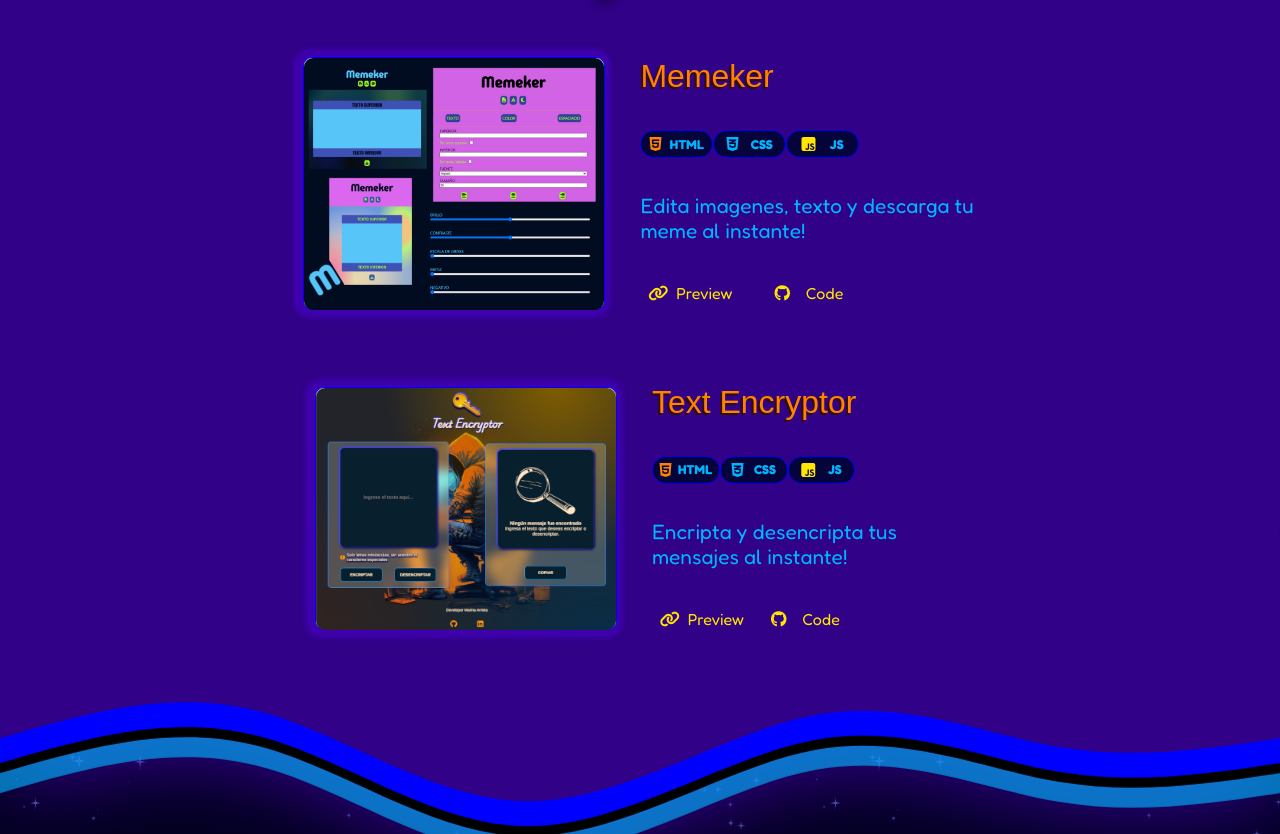
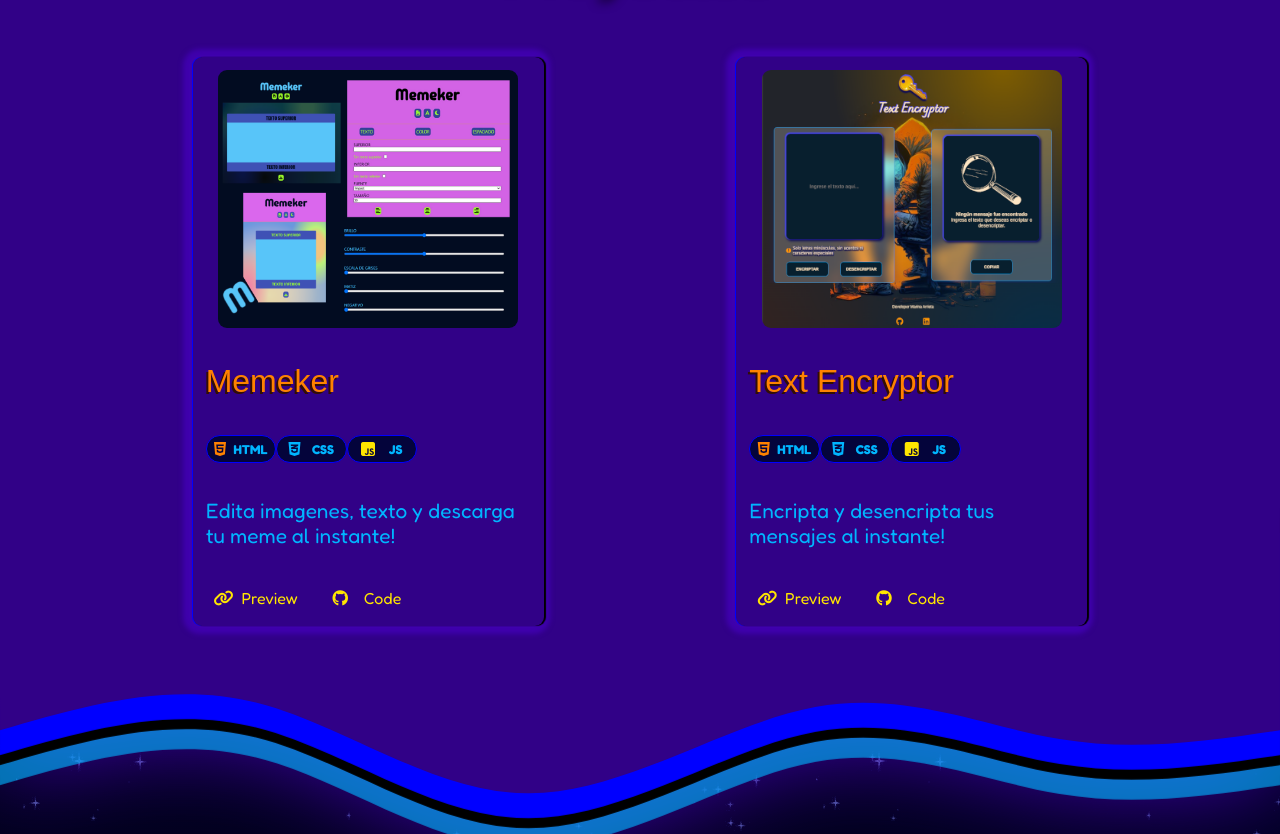
Before and after one commit to MarinaArrieta/MarinaArrieta, a plain HTML site: page index.html in a window 1280 px wide. Shown: the part 2279-3113 px from the top of the page. Drawn offline with nearby package versions, Linux system fonts and the light colour scheme; a web font is replaced by a local one.

Commit message:
Cambios de card en tablet

```diff
--- a/css/mobile.css
+++ b/css/mobile.css
@@ -262,6 +262,10 @@ p{
     rotate: 9deg;
 }
 
+.jobs article{
+    padding: 13px;
+}
+
 .star3{
     display: flex;
     justify-content: center;
@@ -382,10 +386,17 @@ a{
 
 .img__proyect{
     width: 80%;
-    background: aliceblue;
+    /* background: aliceblue;
     border-radius: 9px;
     box-shadow: -2px 0px 5px 8px var(--violet);
-    border: 1px solid var(--blue);
+    border: 1px solid var(--blue); */
+}
+
+.img__proyect img{
+    /* max-width: 100%;
+    border-radius: 9px;
+    box-shadow: -2px 0px 5px 8px var(--violet);
+    border: 1px solid var(--blue); */
 }
 
 img{
--- a/css/tablet.css
+++ b/css/tablet.css
@@ -26,11 +26,20 @@ main{
 }
 
 .articles{
-    align-items: center;
+    flex-direction: row;
+    align-items: flex-start;
+    justify-content: space-evenly;
+    gap: unset;
+    width: 100%;
 }
 
 .jobs article {
-    flex-direction: row;
+    /* flex-direction: row; */
+    /* width: 40%; */
+    width: 325px;
+    border-radius: 9px;
+    box-shadow: 2px 0px 1px var(--black), -1px 0px 0px var(--blue),-2px 0px 5px 8px var(--violet);
+    /* border: 1px solid var(--blue); */
 }
 
 .perro img {
@@ -51,7 +60,7 @@ p{
 }
 
 .container__article {
-    width: 40%;
+    /* width: 40%; */
     align-items: flex-start;
     gap: 35px;
 }
@@ -70,7 +79,12 @@ ul li i {
 }
 
 .img__proyect {
-    width: 36%;
+    width: 100%;
+    height: 258px;
+}
+
+.img__proyect img{
+    height: 100%;
 }
 
 .technologies{
--- a/index.html
+++ b/index.html
@@ -49,26 +49,26 @@
                 <svg width="100%" height="100%" id="svg" viewBox="0 0 1440 390" xmlns="http://www.w3.org/2000/svg" class="transition duration-300 ease-in-out delay-150"><path d="M 0,400 L 0,150 C 81.0909090909091,184.84210526315792 162.1818181818182,219.6842105263158 272,206 C 381.8181818181818,192.3157894736842 520.3636363636363,130.10526315789474 626,105 C 731.6363636363637,79.89473684210527 804.3636363636364,91.89473684210526 876,118 C 947.6363636363636,144.10526315789474 1018.1818181818182,184.31578947368422 1112,192 C 1205.8181818181818,199.68421052631578 1322.909090909091,174.8421052631579 1440,150 L 1440,400 L 0,400 Z" stroke="none" stroke-width="0" fill="#310187" fill-opacity="1" class="transition-all duration-300 ease-in-out delay-150 path-0"></path></svg>
             </div>
             <article class="container__hp">
-                <div class="star1" data-aos="fade-up" data-aos-duration="3000">
+                <div class="star1">
                     <svg xmlns="http://www.w3.org/2000/svg" width="200" height="200" fill="none" viewBox="0 0 200 200" version="1.1" xmlns:xlink="http://www.w3.org/1999/xlink" xmlns:svgjs="http://svgjs.dev/svgjs">
                         <path fill="rgba(255, 130, 0, 1)" d="M100 0c3.395 53.76 46.24 96.605 100 100-53.76 3.395-96.605 46.24-100 100-3.395-53.76-46.24-96.605-100-100C53.76 96.605 96.605 53.76 100 0Z">
                         </path>
                     </svg>
                 </div>
-                <h2 data-aos="fade-up" data-aos-duration="3000">Sobre <br> mi</h2>
-                <div class="star2" data-aos="fade-up" data-aos-duration="3000">
+                <h2>Sobre <br> mi</h2>
+                <div class="star2">
                     <svg xmlns="http://www.w3.org/2000/svg" width="200" height="200" fill="none" viewBox="0 0 200 200" version="1.1" xmlns:xlink="http://www.w3.org/1999/xlink" xmlns:svgjs="http://svgjs.dev/svgjs">
                         <path fill="rgba(255, 130, 0, 1)" d="M100 0c3.395 53.76 46.24 96.605 100 100-53.76 3.395-96.605 46.24-100 100-3.395-53.76-46.24-96.605-100-100C53.76 96.605 96.605 53.76 100 0Z">
                         </path>
                     </svg>
                 </div>
-                <p data-aos="fade-up" data-aos-duration="3000">Lorem ipsum dolor sit amet consectetur adipisicing elit. Illo laborum asperiores eaque tempore voluptatem nemo aperiam id odio, sint veritatis similique quam fugiat harum et, natus veniam rem fugit accusantium.</p>
+                <p>Lorem ipsum dolor sit amet consectetur adipisicing elit. Illo laborum asperiores eaque tempore voluptatem nemo aperiam id odio, sint veritatis similique quam fugiat harum et, natus veniam rem fugit accusantium.</p>
             </article>
             <div class="wave2">
                 <svg width="100%" height="100%" id="svg" viewBox="0 0 1440 390" xmlns="http://www.w3.org/2000/svg" class="transition duration-300 ease-in-out delay-150"><path d="M 0,400 L 0,150 C 81.45454545454544,137.89473684210526 162.90909090909088,125.78947368421055 248,140 C 333.0909090909091,154.21052631578945 421.818181818182,194.73684210526315 523,176 C 624.181818181818,157.26315789473685 737.8181818181816,79.26315789473684 845,79 C 952.1818181818184,78.73684210526316 1052.909090909091,156.21052631578948 1151,181 C 1249.090909090909,205.78947368421052 1344.5454545454545,177.89473684210526 1440,150 L 1440,400 L 0,400 Z" stroke="none" stroke-width="0" fill="#310187" fill-opacity="1" class="transition-all duration-300 ease-in-out delay-150 path-0" transform="rotate(-180 720 200)"></path></svg>
             </div>
         </section>
-        <section class="jobs" data-aos="fade-up" data-aos-duration="3000">
+        <section class="jobs">
             <figure class="perro">
                 <img src="./image/dog.png" alt="Perro">
             </figure>
@@ -76,27 +76,27 @@
                 <svg width="100%" height="100%" id="svg" viewBox="0 0 1440 390" xmlns="http://www.w3.org/2000/svg" class="transition duration-300 ease-in-out delay-150"><path d="M 0,400 L 0,150 C 81.0909090909091,184.84210526315792 162.1818181818182,219.6842105263158 272,206 C 381.8181818181818,192.3157894736842 520.3636363636363,130.10526315789474 626,105 C 731.6363636363637,79.89473684210527 804.3636363636364,91.89473684210526 876,118 C 947.6363636363636,144.10526315789474 1018.1818181818182,184.31578947368422 1112,192 C 1205.8181818181818,199.68421052631578 1322.909090909091,174.8421052631579 1440,150 L 1440,400 L 0,400 Z" stroke="none" stroke-width="0" fill="#310187" fill-opacity="1" class="transition-all duration-300 ease-in-out delay-150 path-0"></path></svg>
             </div>
             <div class="container__title">
-                <div class="star3" data-aos="fade-up" data-aos-duration="3000">
+                <div class="star3">
                     <svg xmlns="http://www.w3.org/2000/svg" width="200" height="200" fill="none" viewBox="0 0 200 200" version="1.1" xmlns:xlink="http://www.w3.org/1999/xlink" xmlns:svgjs="http://svgjs.dev/svgjs">
                         <path fill="rgba(255, 130, 0, 1)" d="M100 0c3.395 53.76 46.24 96.605 100 100-53.76 3.395-96.605 46.24-100 100-3.395-53.76-46.24-96.605-100-100C53.76 96.605 96.605 53.76 100 0Z">
                         </path>
                     </svg>
                 </div>
-                <h2 data-aos="fade-up" data-aos-duration="3000">Mis <br> Proyectos</h2>
-                <div class="star4" data-aos="fade-up" data-aos-duration="3000">
+                <h2>Mis <br> Proyectos</h2>
+                <div class="star4">
                     <svg xmlns="http://www.w3.org/2000/svg" width="200" height="200" fill="none" viewBox="0 0 200 200" version="1.1" xmlns:xlink="http://www.w3.org/1999/xlink" xmlns:svgjs="http://svgjs.dev/svgjs">
                         <path fill="rgba(255, 130, 0, 1)" d="M100 0c3.395 53.76 46.24 96.605 100 100-53.76 3.395-96.605 46.24-100 100-3.395-53.76-46.24-96.605-100-100C53.76 96.605 96.605 53.76 100 0Z">
                         </path>
                     </svg>
                 </div>
                 <section class="articles">
-                    <article data-aos="fade-up" data-aos-duration="3000">
-                        <figure class="img__proyect" data-aos="fade-up" data-aos-duration="3000">
+                    <article>
+                        <figure class="img__proyect">
                             <img src="/image/memeker.png" alt="Memeker">
                         </figure>
                         <div class="container__article">
-                            <h3 data-aos="fade-up" data-aos-duration="3000">Memeker</h3>
-                            <ul class="technologies" data-aos="fade-up" data-aos-duration="3000">
+                            <h3>Memeker</h3>
+                            <ul class="technologies">
                                     <li>
                                         <i class="fa-brands fa-html5 html"></i>
                                         <p>HTML</p>
@@ -110,8 +110,8 @@
                                         <p>JS</p>
                                     </li>
                             </ul>
-                            <p class="description" data-aos="fade-up" data-aos-duration="3000">Edita imagenes, texto y descarga tu meme al instante!</p>
-                            <ul class="deploy" data-aos="fade-up" data-aos-duration="3000">
+                            <p class="description">Edita imagenes, texto y descarga tu meme al instante!</p>
+                            <ul class="deploy">
                                 <li>
                                     <i class="fa-solid fa-link preview"></i>
                                     <a href="https://memeker.vercel.app/">Preview</a>
@@ -123,13 +123,13 @@
                             </ul>
                         </div>
                     </article>
-                    <article data-aos="fade-up" data-aos-duration="3000">
-                        <figure class="img__proyect" data-aos="fade-up" data-aos-duration="3000">
+                    <article>
+                        <figure class="img__proyect">
                             <img src="/image/encriptador.png" alt="Memeker">
                         </figure>
                         <div class="container__article">
-                            <h3 data-aos="fade-up" data-aos-duration="3000">Text Encryptor</h3>
-                            <ul class="technologies" data-aos="fade-up" data-aos-duration="3000">
+                            <h3>Text Encryptor</h3>
+                            <ul class="technologies">
                                     <li>
                                         <i class="fa-brands fa-html5 html"></i>
                                         <p>HTML</p>
@@ -143,8 +143,8 @@
                                         <p>JS</p>
                                     </li>
                             </ul>
-                            <p class="description" data-aos="fade-up" data-aos-duration="3000">Encripta y desencripta tus mensajes al instante!</p>
-                            <ul class="deploy" data-aos="fade-up" data-aos-duration="3000">
+                            <p class="description">Encripta y desencripta tus mensajes al instante!</p>
+                            <ul class="deploy">
                                 <li>
                                     <i class="fa-solid fa-link preview"></i>
                                     <a href="https://text-encryptor-neon.vercel.app/">Preview</a>
```
